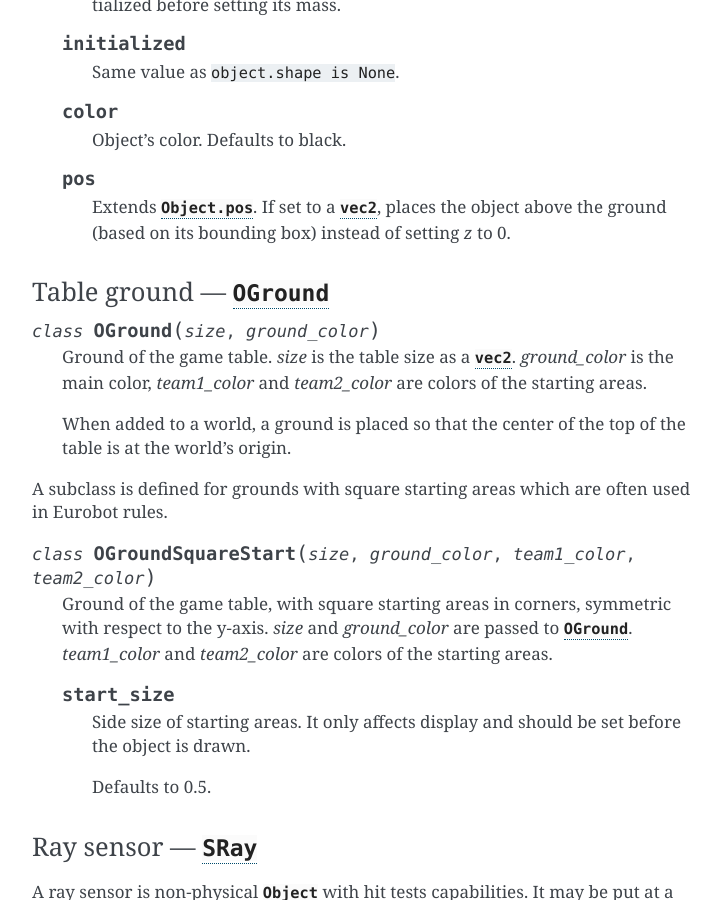
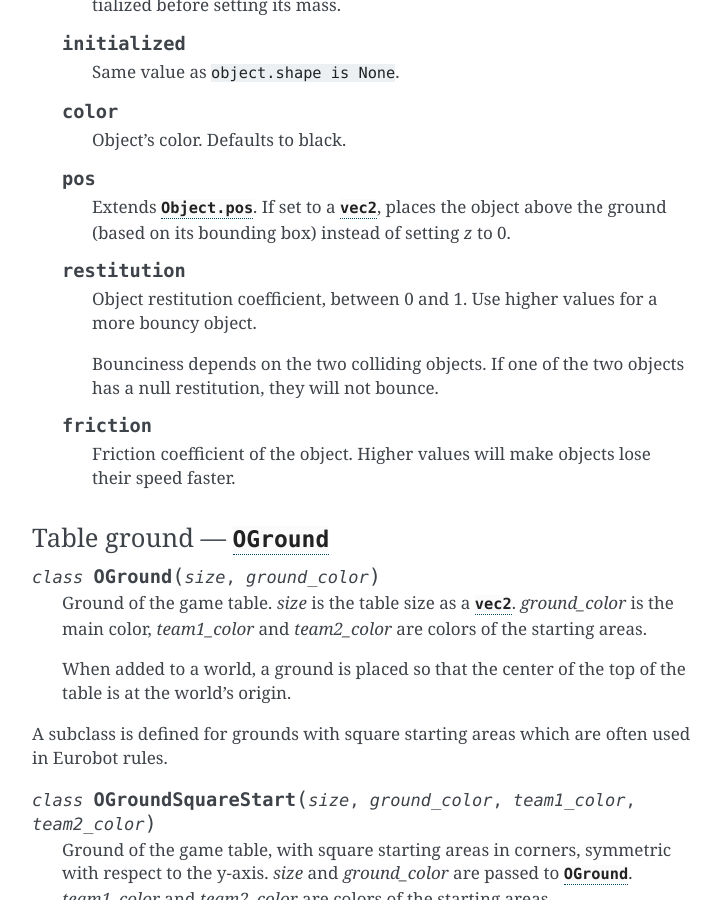
Before and after one commit to benoitryder/simulotter, a Sphinx documentation site: the page built from doc/physics.rst, in a window 1280 px wide and 900 px high, scrolled down 3688 px. Shown: the whole window, without its empty margins (388-1108 px from the left). Built offline with Sphinx 7.4.7, drawn with Linux system fonts in a browser that asks for light colours; some of the changed text lies outside the part shown.

Commit message:
Add Python bindings to OSimple restitution and friction

```diff
--- a/doc/physics.rst
+++ b/doc/physics.rst
@@ -213,6 +213,19 @@ create static and dynamic bodies with basic geometrical shapes.
     Extends :attr:`Object.pos`. If set to a :class:`vec2`, places the object
     above the ground (based on its bounding box) instead of setting *z* to 0.
 
+  .. attribute:: restitution
+
+    Object restitution coefficient, between 0 and 1.
+    Use higher values for a more bouncy object.
+
+    Bounciness depends on the two colliding objects. If one of the two objects
+    has a null restitution, they will not bounce.
+
+  .. attribute:: friction
+
+    Friction coefficient of the object. Higher values will make objects lose
+    their speed faster.
+
 
 .. _oground:
 
```
Also changed, not shown: 1 other file.
